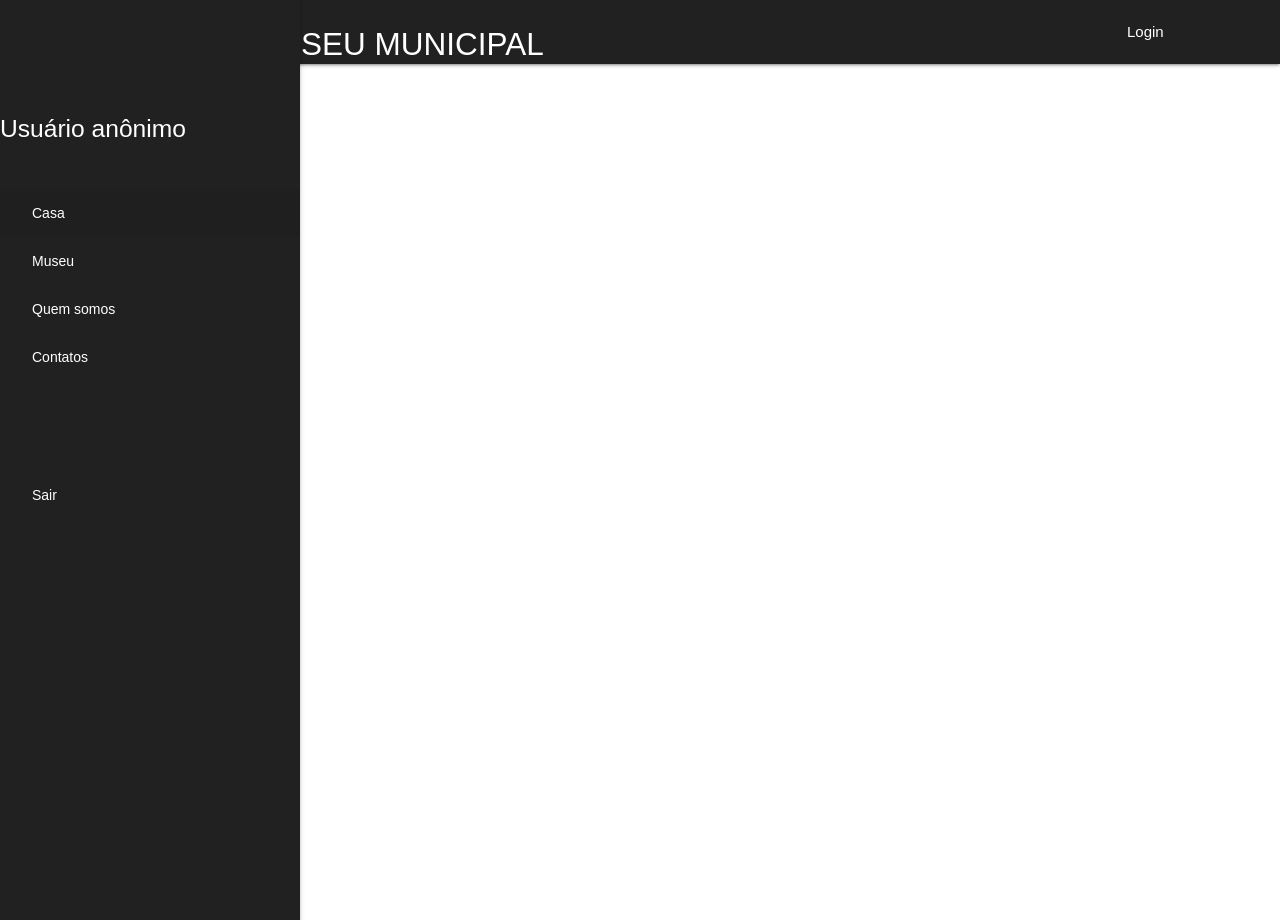
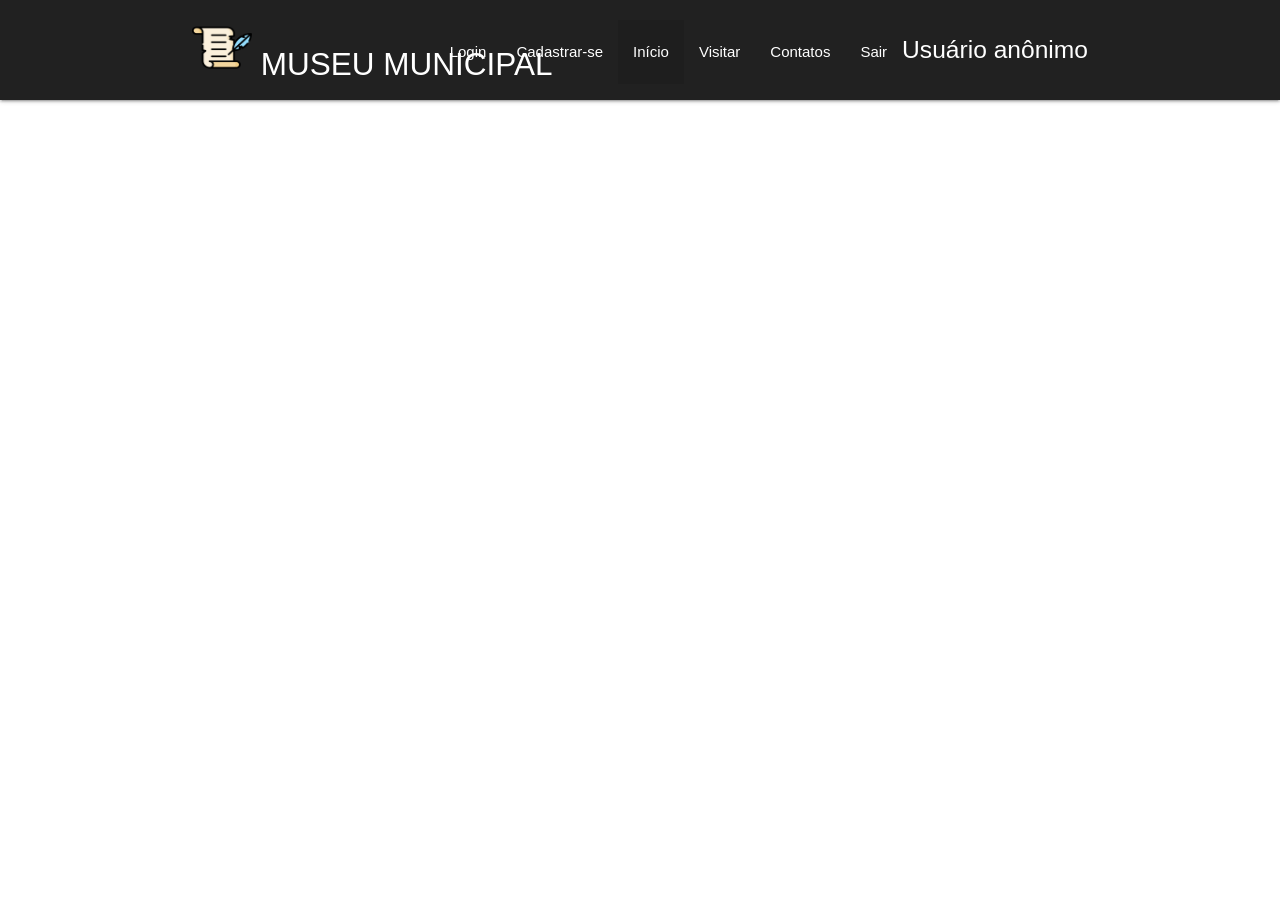
Before and after one commit to UrielMontanha/tcc-museu, a PHP site: page /index.php in a window 1280 px wide. Run offline with PHP 8.4, Linux system fonts and the light colour scheme.

Commit message:
Summary (required)

```diff
--- a/header.php
+++ b/header.php
@@ -3,38 +3,95 @@ $pagina_Corrente = basename($_SERVER['SCRIPT_NAME']);
 ?>
 
 <header>
+    <div class="navbar-fixed">
+        <nav style="height: 100px;" class="grey darken-4">
+            <div style="padding-top: 20px; padding-left: 0px; padding-right: 0px;" class="nav-wrapper container">
+                <a href="#" class="brand-logo">
+                    <img src="css/imagens/historia.png" height="55" width="60"> MUSEU MUNICIPAL
+                </a>
 
-    <div class="navbar-fixed">
-        <nav class="#424242 grey darken-4">
-            <div class="nav-wrapper container">
+                <!-- Navbar items -->
+                <ul class="right hide-on-med-and-down">
+                    <li class="<?php if ($pagina_Corrente == 'form_login.php') {
+                                    echo 'active';
+                                } ?>">
+                        <a href="form_login.php">Login</a>
+                    </li>
+                    <li class="<?php if ($pagina_Corrente == 'form_cad.php') {
+                                    echo 'active';
+                                } ?>">
+                        <a href="form_cad.php">Cadastrar-se</a>
+                    </li>
+                    <li class="<?php if ($pagina_Corrente == 'index.php') {
+                                    echo 'active';
+                                } ?>">
+                        <a href="index.php">Início</a>
+                    </li>
+                    <li class="<?php if ($pagina_Corrente == 'form_museu.php') {
+                                    echo 'active';
+                                } ?>">
+                        <a href="form_museu.php">Visitar</a>
+                    </li>
+                    <li class="<?php if ($pagina_Corrente == 'contatos.php') {
+                                    echo 'active';
+                                } ?>">
+                        <a href="contatos.php">Contatos</a>
+                    </li>
+                    <li><a href="sair.php">Sair</a></li>
 
+                    <li> <!-- Como fazer para colocar o "Usuário" bem para a direita. -->
+                        <h5>
+                            <?php if (isset($_SESSION['usuario'])) {
+                                echo "OLá " . $_SESSION['usuario'];
+                            } else {
+                                echo "Usuário anônimo";
+                            } ?>
+                        </h5>
+                    </li>
+                </ul>
 
-                <a href="#" class="brand-logo"><img src="css/imagens/historia.png" height="55" width="60">MUSEU MUNICIPAL</a>
-
-                <div>
-                    <ul>
-                        <li style="margin-left: 100vh;" class="<?php if ($pagina_Corrente == 'form_login.php') {
-                                                                    echo 'class="active"';
-                                                                } ?>"> <a href="form_login.php">Login</a></li>
-                        <li class="<?php if ($pagina_Corrente == 'form_cad.php') {
-                                        echo 'class="active"';
-                                    } ?>"> <a href="form_cad.php">Cadastrar-se</a></li>
-
-                        <li class="<?php if ($pagina_Corrente == 'quem_cad.php') {
-                                        echo 'class="active"';
-                                    } ?>"> <a href="form_cad.php">Cadastrar-se</a></li>
-
-                        <!-- <form>
-                            <div class="input-field" style="margin-left: 40vh;">
-                                <input id="search" type="search" required>
-                                <label class="label-icon" for="search"><i class="material-icons">search</i></label>
-                                <i class="material-icons"></i>
-                            </div>
-                        </form> -->
-
-                    </ul>
-
-                </div>
+                <!-- Mobile Navbar -->
+                <ul id="nav-mobile" class="sidenav">
+                    <li class="<?php if ($pagina_Corrente == 'form_login.php') {
+                                    echo 'active';
+                                } ?>">
+                        <a href="form_login.php">Login</a>
+                    </li>
+                    <li class="<?php if ($pagina_Corrente == 'form_cad.php') {
+                                    echo 'active';
+                                } ?>">
+                        <a href="form_cad.php">Cadastrar-se</a>
+                    </li>
+                    <li class="<?php if ($pagina_Corrente == 'index.php') {
+                                    echo 'active';
+                                } ?>">
+                        <a href="index.php">Início</a>
+                    </li>
+                    <li class="<?php if ($pagina_Corrente == 'form_museu.php') {
+                                    echo 'active';
+                                } ?>">
+                        <a href="form_museu.php">Visitar</a>
+                    </li>
+                    <li class="<?php if ($pagina_Corrente == 'contatos.php') {
+                                    echo 'active';
+                                } ?>">
+                        <a href="contatos.php">Contatos</a>
+                    </li>
+                    <li>
+                        <h5>
+                            <?php if (isset($_SESSION['usuario'])) {
+                                echo "OLá " . $_SESSION['usuario'];
+                            } else {
+                                echo "Usuário anônimo";
+                            } ?>
+                        </h5>
+                    </li>
+                </ul>
+                <!-- Button for mobile menu -->
+                <a href="#" data-target="nav-mobile" class="sidenav-trigger">
+                    <i class="material-icons">menu</i>
+                </a>
+            </div>
         </nav>
     </div>
 </header>
--- a/index.php
+++ b/index.php
@@ -18,7 +18,42 @@ session_start();
 <body>
 
   <?php include_once "header.php"; ?>
-  <?php include_once "sidebar.php"; ?>
+
+
+  <!-- <footer class="footer fixed-footer #212121 grey darken-4">
+    <div class="container">
+      <div class="row">
+
+        <div class="col l4 s12">
+          <h5 class="white-text">Endereço</h5>
+          <p class="grey-text text-lighten-4">Europa</p>
+        </div>
+        <div class="col l4 s12">
+          <h5 class="white-text">Exército</h5>
+          <ul>
+            <li><a class="grey-text text-lighten-3" href="#!">Fale conosco</a></li>
+            <li><a class="grey-text text-lighten-3" href="#!">Defender a pátria</a></li>
+            <li><a class="grey-text text-lighten-3" href="#!">Capitão América</a></li>
+          </ul>
+        </div>
+        <div class="col l4 s12">
+          <h5 class="white-text">Redes Sociais</h5>
+          <ul>
+            <div class="col s12 m2 offset-m3 center-aling"><img class="responsive-img" width="50px" src="imagens/email.png"></div>
+            <div class="col s12 m2 center-aling"><img class="responsive-img" width="50px" src="imagens/whatsapp.png"></div>
+            <div class="col s12 m2 center-aling"><img class="responsive-img" width="50px" src="imagens/telephone.png"></div>
+          </ul>
+        </div>
+
+      </div>
+    </div>
+    <div class="footer-copyright">
+      <div class="container">
+        Tio Sam
+        <a class="grey-text text-lighten-4 right" href="#!">More Links</a>
+      </div>
+    </div>
+  </footer> -->
 
 </body>
 
--- a/sidebar.php
+++ /dev/null
@@ -1,65 +0,0 @@
-<!DOCTYPE html>
-<html lang="en">
-
-<head>
-  <meta charset="UTF-8">
-  <meta name="viewport" content="width=device-width, initial-scale=1.0">
-  <link rel="stylesheet" href="css/style_sidebar1.css">
-</head>
-
-<body>
-
-  <style>
-    .sidenav li a {
-      color: white;
-    }
-  </style>
-
-  <?php
-  $pagina_corrente = basename($_SERVER['SCRIPT_NAME']);
-
-  ?>
-  <ul id="slide-out" class="sidenav #212121 grey darken-4 sidenav-fixed">
-    <br><br><br><br>
-    <li>
-      <h5> <?php if (isset($_SESSION['usuario'])) {
-              echo "OLá " . $_SESSION['usuario'];
-            } else {
-              echo "<p> Usuário anônimo</p>";
-            } ?> </h5>
-    </li>
-
-    <br>
-
-
-    <div class="text-sidebar">
-
-      <li <?php if ($pagina_Corrente == 'index.php') {
-            echo 'class="active"';
-          } ?>> <a href="index.php">Casa</a></li>
-
-      <li <?php if ($pagina_corrente == 'form_museu.php') {
-            echo 'class="active"';
-          } ?>><a href="form_museu.php">Museu </a></li>
-
-      <li <?php if ($pagina_corrente == 'form_nos.php') {
-            echo 'class="active"';
-          } ?>><a href="form_nos.php">Quem somos </a></li>
-
-      <li <?php if ($pagina_corrente == 'form_contatos.php') {
-            echo 'class="active"';
-          } ?>><a href="form_contatos.php">Contatos </a></li>
-
-
-
-      <br><br><br><br>
-
-      <li><a href="sair.php">Sair</a></li>
-
-    </div>
-
-  </ul>
-
-</body>
-
-</html>
```
Also changed, not shown: form_museu.php (+12 -3 lines), css/materialize.css, css/materialize.min.css.
